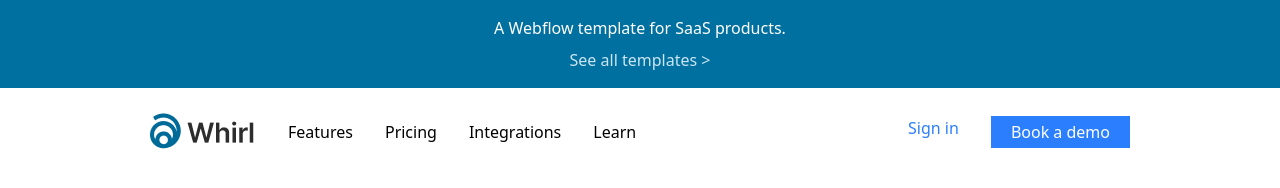
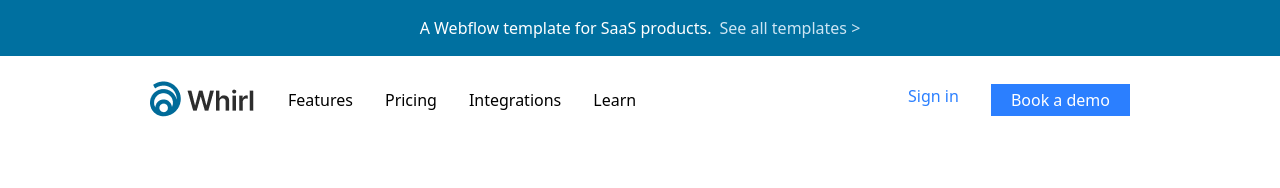
Before and after one commit to abdujalil-nizomiddinov/3-Month-3-Lesson, a website: page index.html in a window 1280 px wide. Drawn offline with nearby package versions, Linux system fonts and the light colour scheme.

Commit message:
sajnakds

```diff
--- a/index.html
+++ b/index.html
@@ -12,7 +12,7 @@
   <body>
     <header>
       <section class="bg-[#0070A0] flex item-center justify-center py-4 sm:text-[16px] text-[10px]">
-        <span class="flex text-white gap-2 flex-col sm:flex-row~ items-center">
+        <span class="flex text-white gap-2 flex-col sm:flex-row items-center">
           <p>A Webflow template for SaaS products.</p>
           <a
             href="#"
@@ -22,7 +22,7 @@
           </a>
         </span>
       </section>
-      <nav class="flex justify-between   items-center md:px-[150px] md:py-[25px] px-[35px] py-[15px]">
+      <nav class="flex justify-between items-center md:px-[150px] md:py-[25px] px-[35px] py-[15px]">
         <div class="flex items-center gap-8">
           <a href="#">
             <img src="src/pic/IMAGE.png" alt="img" />
```
